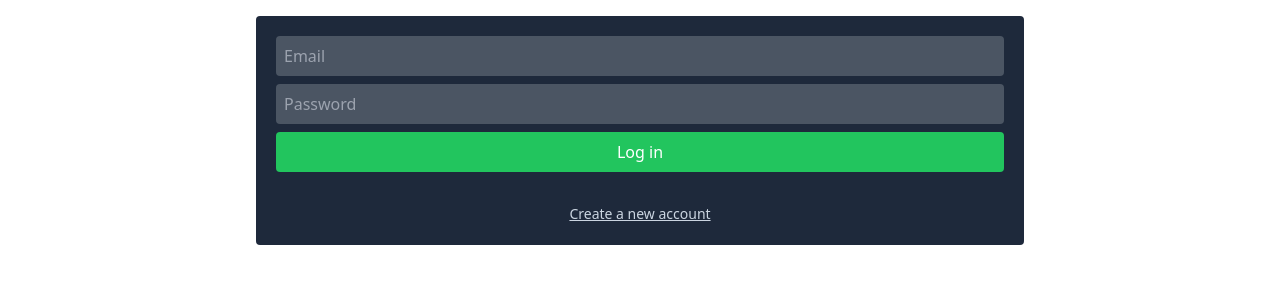
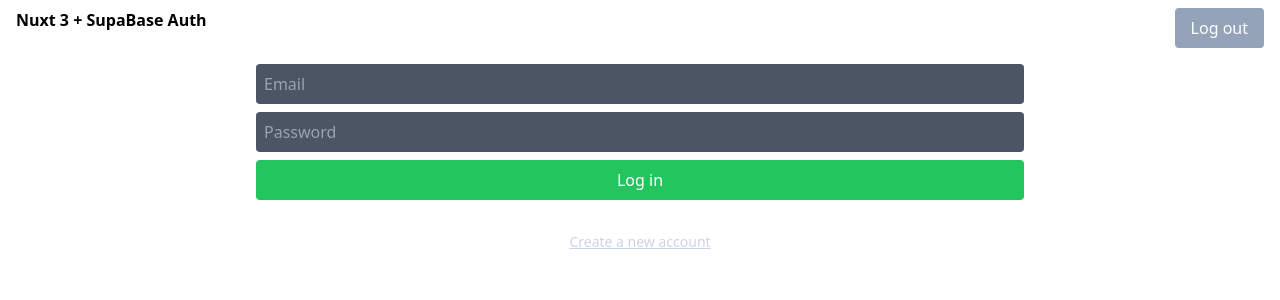
Before and after one commit to smartvain/nuxt-sample-supabase-auth, a Nuxt app: page / in a window 1280 px wide. Shown: the top 300 px of the page. Built offline with nearby package versions, Linux system fonts and the light colour scheme; no server answers.

Commit message:
style: change

```diff
--- a/app.vue
+++ b/app.vue
@@ -1,5 +1,5 @@
 <template>
-  <div class="p-4">
-    <NuxtPage />
-  </div>
+  <NuxtLayout >
+    <NuxtPage class="w-9/12 m-auto max-w-3xl pt-2" />
+  </NuxtLayout>
 </template>
--- a/pages/index.vue
+++ b/pages/index.vue
@@ -9,7 +9,7 @@
 </script>
 
 <template>
-  <div class="w-9/12 m-auto rounded bg-slate-800 p-5 max-w-3xl">
+  <div>
     <form
       @submit.prevent="() => (isSignUp ? signUp() : login())"
       class="flex flex-col gap-2"
@@ -18,13 +18,13 @@
         type="email"
         placeholder="Email"
         v-model="email"
-        class="p-2 bg-gray-600 rounded"
+        class="p-2 bg-gray-600 rounded text-white"
       >
       <input
         type="password"
         placeholder="Password"
         v-model="password"
-        class="p-2 bg-gray-600 rounded"
+        class="p-2 bg-gray-600 rounded text-white"
       >
       <button
         type="submit"
```
